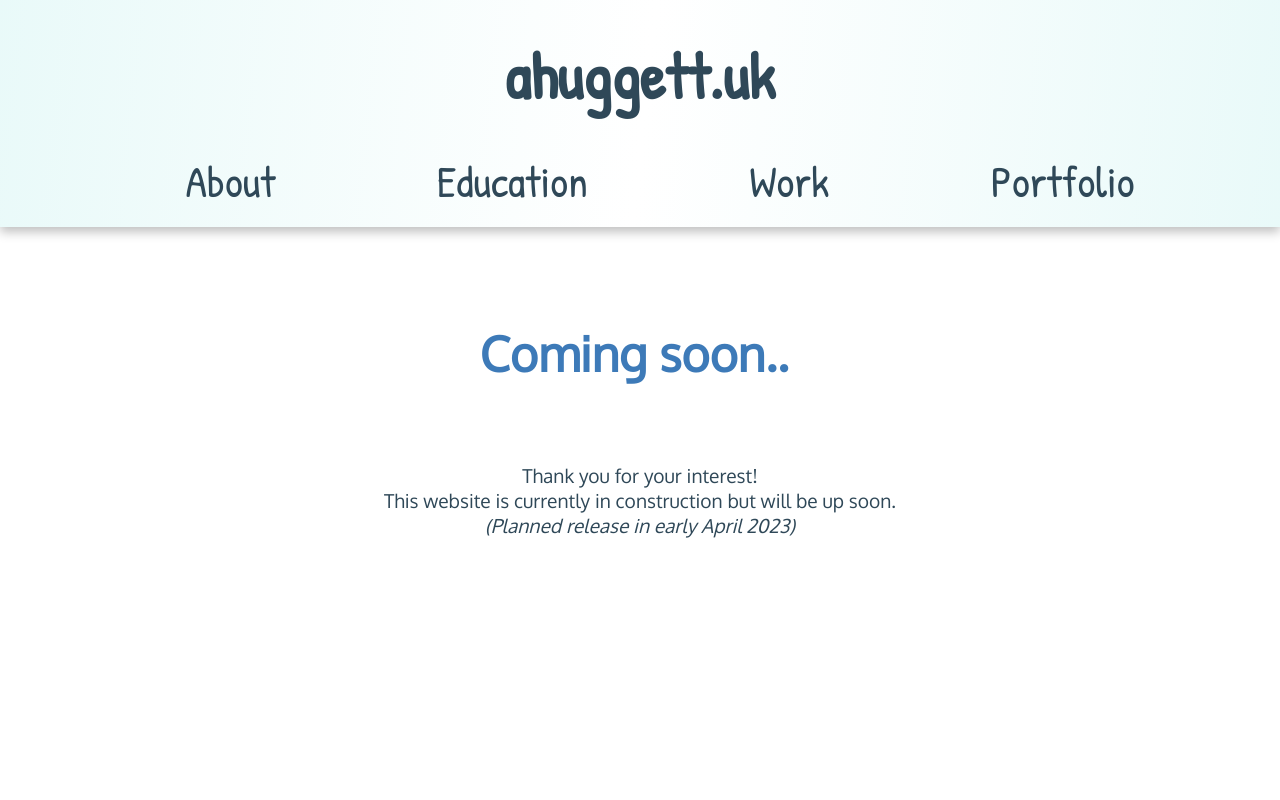
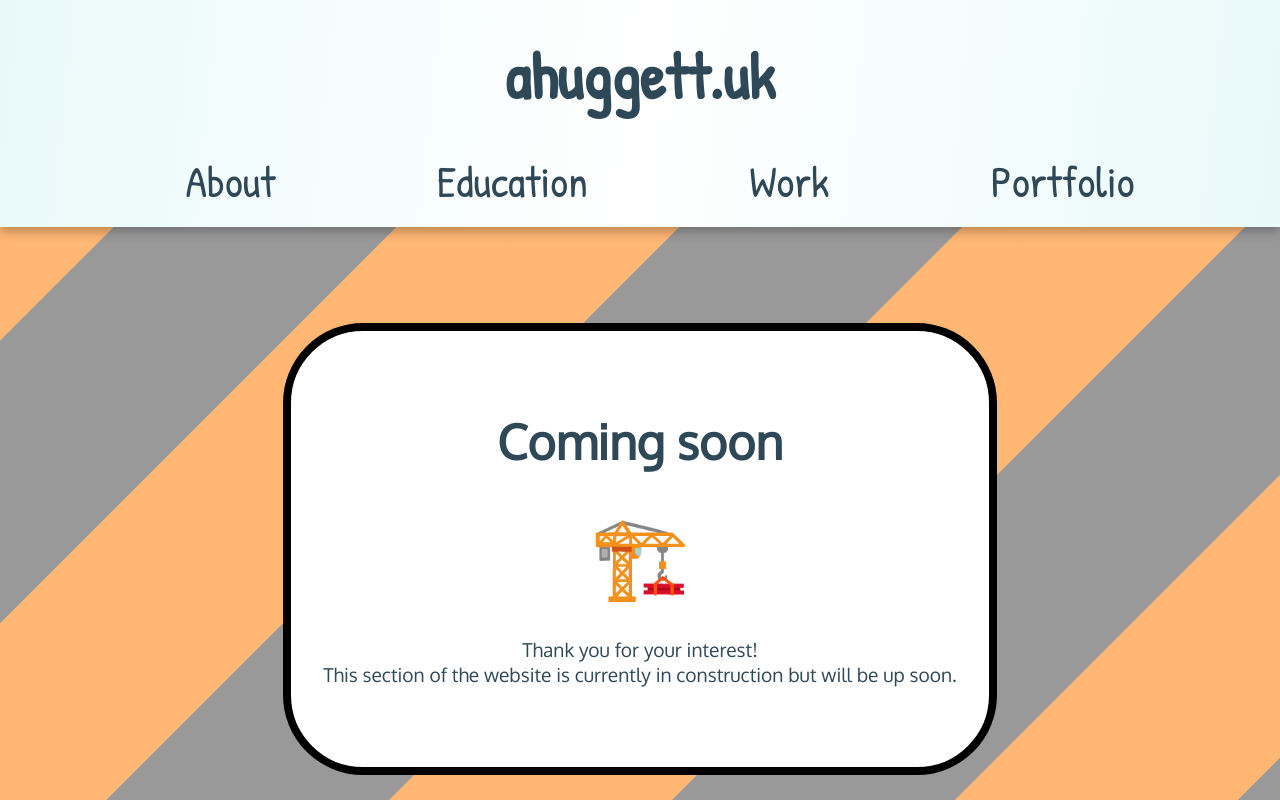
Before and after one commit to ahuggett26/website, a React (Create React App) app: page /about in a window 1280 px wide. Built offline with nearby package versions, Linux system fonts and the light colour scheme; a web font is replaced by a local one.

Commit message:
Improve Coming Soon construction component
Integrates it better with a nicer style and a moving background

```diff
--- a/src/components/construction/ComingSoon.scss
+++ b/src/components/construction/ComingSoon.scss
@@ -33,8 +33,8 @@
     }
 }
 
-$const-orange: #ffad60e0;
-$const-black: rgba(0, 0, 0, 0.4);
+$construction-orange: #ffad60e0;
+$construction-black: rgba(0, 0, 0, 0.4);
 
 .construction-background {
     position: absolute;
@@ -48,9 +48,9 @@ $const-black: rgba(0, 0, 0, 0.4);
     background-size: 100% 1000%;
     background-image: repeating-linear-gradient(
         135deg,
-        $const-black 0, $const-black 99px,
-        $const-orange 100px, $const-orange 299px,
-        $const-black 300px, $const-black 400px);
+        $construction-black 0, $construction-black 99px,
+        $construction-orange 100px, $construction-orange 299px,
+        $construction-black 300px, $construction-black 400px);
 }
 
 @keyframes movingConstructionBackground {
--- /dev/null
+++ b/src/components/construction/ComingSoon.tsx
@@ -0,0 +1,24 @@
+import { Component } from 'react';
+import './ComingSoon.scss';
+
+class ComingSoon extends Component {
+    render() {
+        return (
+            <div className='construction-container'>
+                <div className="construction-info">
+                    <h2 className="coming-soon-title">Coming soon</h2>
+                    <div className='construction-emoji'>🏗️</div>
+                    <div className="coming-soon-description">
+                        Thank you for your interest!
+                        <br/>
+                        This section of the website is currently in construction but will be up soon.
+                        <br/>
+                    </div>
+                </div>
+                <div className='construction-background'/>
+            </div>
+        );
+    }
+}
+
+export default ComingSoon;
--- a/src/components/construction/ComingSoonPage.scss
+++ /dev/null
@@ -1,36 +0,0 @@
-@use "../../styles/theme";
-
-.background {
-    text-align: center;
-}
-
-.coming-soon-title {
-    color: theme.$STEEL_BLUE;
-    font-size: 3rem;
-
-    margin: 0;
-    padding: 5rem 0;
-}
-
-.coming-soon-title::after {
-    content: '   ';
-    white-space: pre;
-    width: 52px;
-    animation-name: ellipsisPulse;
-    animation-duration: 2.5s;
-    animation-timing-function: linear;
-    animation-iteration-count: infinite;
-    animation-direction: alternate-reverse;
-}
-
-.coming-soon-description {
-    color: theme.$CHARCOAL;
-    font-size: 1.2rem;
-}
-
-@keyframes ellipsisPulse {
-    0% {content: "   "}
-    33% {content: ".  "}
-    66% {content: ".. "}
-    100% {content: "..."}
-}
--- a/src/components/construction/ComingSoonPage.tsx
+++ /dev/null
@@ -1,21 +0,0 @@
-import { Component } from 'react';
-import './ComingSoonPage.scss';
-
-class ComingSoonPage extends Component {
-    render() {
-        return (
-            <div className="background">
-                <h2 className="coming-soon-title">Coming soon</h2>
-                <span className="coming-soon-description">
-                Thank you for your interest!
-                <br/>
-                This website is currently in construction but will be up soon.
-                <br/>
-                <i>(Planned release in early April 2023)</i>
-                </span>
-            </div>
-        );
-    }
-}
-
-export default ComingSoonPage;
--- a/src/components/home/header/Header.scss
+++ b/src/components/home/header/Header.scss
@@ -7,6 +7,8 @@
     background: linear-gradient(
         96deg, theme.$LIGHT_CYAN -25.14%, #FFFFFF 50.32%, theme.$LIGHT_CYAN 124.36%);
     box-shadow: 0px 5px 10px rgba(0, 0, 0, 0.25);
+    position: relative;
+    z-index: 1000;
 
     .title {
         font-family: 'Patrick Hand', cursive;
--- a/src/index.tsx
+++ b/src/index.tsx
@@ -4,7 +4,7 @@ import './index.css';
 import Home from './components/home/Home';
 import reportWebVitals from './reportWebVitals';
 import FieldClashersHome from './components/apps/fieldClashers/FieldClashersHome';
-import ComingSoonPage from './components/construction/ComingSoonPage';
+import ComingSoon from './components/construction/ComingSoon';
 import { createBrowserRouter, Navigate, RouterProvider } from 'react-router-dom';
 
 const router = createBrowserRouter([
@@ -18,7 +18,7 @@ const router = createBrowserRouter([
       },
       {
         path: "about",
-        element: <ComingSoonPage/>
+        element: <ComingSoon/>
       }
     ]
   },
```
